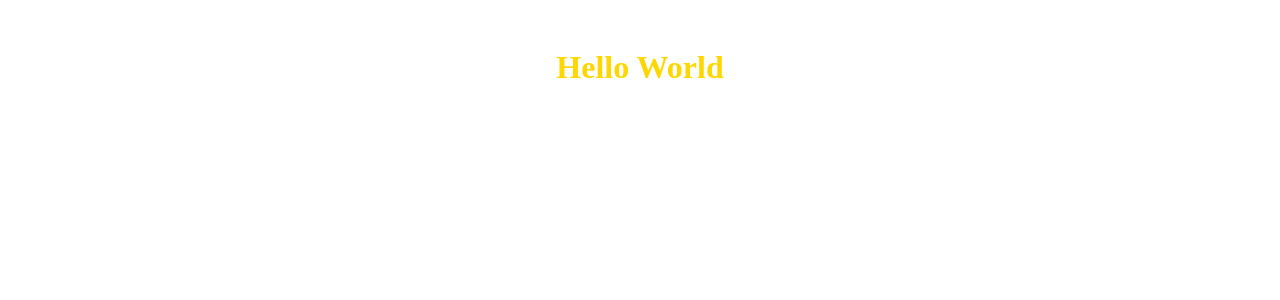
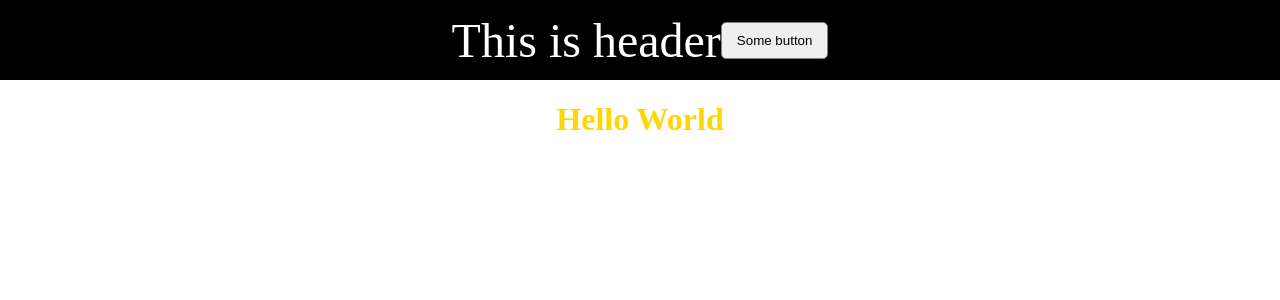
Before and after one commit to Aleksets/module_f1.3_2, a React app: page / in a window 1280 px wide. Shown: the top 300 px of the page. Built offline with nearby package versions, Linux system fonts and the light colour scheme; the HTML template or start-up script is replaced by a standard one.

Commit message:
Commit 4 - After f1.4 video 2

```diff
--- a/package.json
+++ b/package.json
@@ -5,9 +5,9 @@
   "main": "index.js",
   "scripts": {
     "test": "echo \"Error: no test specified\" && exit 1",
-    "start": "webpack-dev-server --mode development --open",
+    "start": "webpack-dev-server --mode development --open --hot",
     "build": "webpack --mode production",
-    "help": "webpack --help"
+    "help": "webpack-dev-server --help"
   },
   "keywords": [],
   "author": "",
--- a/src/components/App.js
+++ b/src/components/App.js
@@ -1,14 +1,17 @@
-import React, { Component } from "react";
+import React, { Component, Fragment } from "react";
 
 import "../styles/App.css";
+import Header from "./header";
+import Main from "./Main";
 
 
 class App extends Component {
     render() {
         return (
-            <div>
-                <h1>Hello World</h1>
-            </div>
+            <Fragment>
+                <Header></Header>
+                <Main></Main>
+            </Fragment>
         );
     }
 }
--- /dev/null
+++ b/src/components/Header.js
@@ -0,0 +1,20 @@
+import React, { Component } from "react";
+
+import "../styles/Header.css"
+
+let buttonName = "Some button";
+const handleClick = () => {
+    console.log("you pushed the button", buttonName)
+}
+
+class Header extends Component {
+    render() {
+        return (
+            <header>This is header
+                <button className={ "some-button" } onClick={ handleClick }>{ buttonName }</button>
+            </header>
+        )
+    }
+}
+
+export default Header;
--- /dev/null
+++ b/src/components/Main.js
@@ -0,0 +1,18 @@
+import React, { Component } from "react";
+
+import "../styles/Main.css";
+
+
+class Main extends Component {
+    render() {
+        return (
+            <main>
+                <div>
+                    <h1>Hello World</h1>
+                </div>
+            </main>
+        );
+    }
+}
+
+export default Main;
--- a/src/styles/App.css
+++ b/src/styles/App.css
@@ -1,7 +1,4 @@
-div {
-    padding: 10px;
+html, body {
+    margin: 0;
+    padding: 0;
 }
-h1 {
-    text-align: center;
-    color: gold;
-}
--- /dev/null
+++ b/src/styles/Header.css
@@ -0,0 +1,14 @@
+header {
+    color: white;
+    background: black;
+    font-size: 3rem;
+    height: 80px;
+    display: flex;
+    justify-content: center;
+    align-items: center;
+}
+.some-button {
+    padding: 10px 15px;
+    border-radius: 5px;
+    border: 1px solid grey;
+}
--- /dev/null
+++ b/src/styles/Main.css
@@ -0,0 +1,4 @@
+h1 {
+    text-align: center;
+    color: gold;
+}
```
